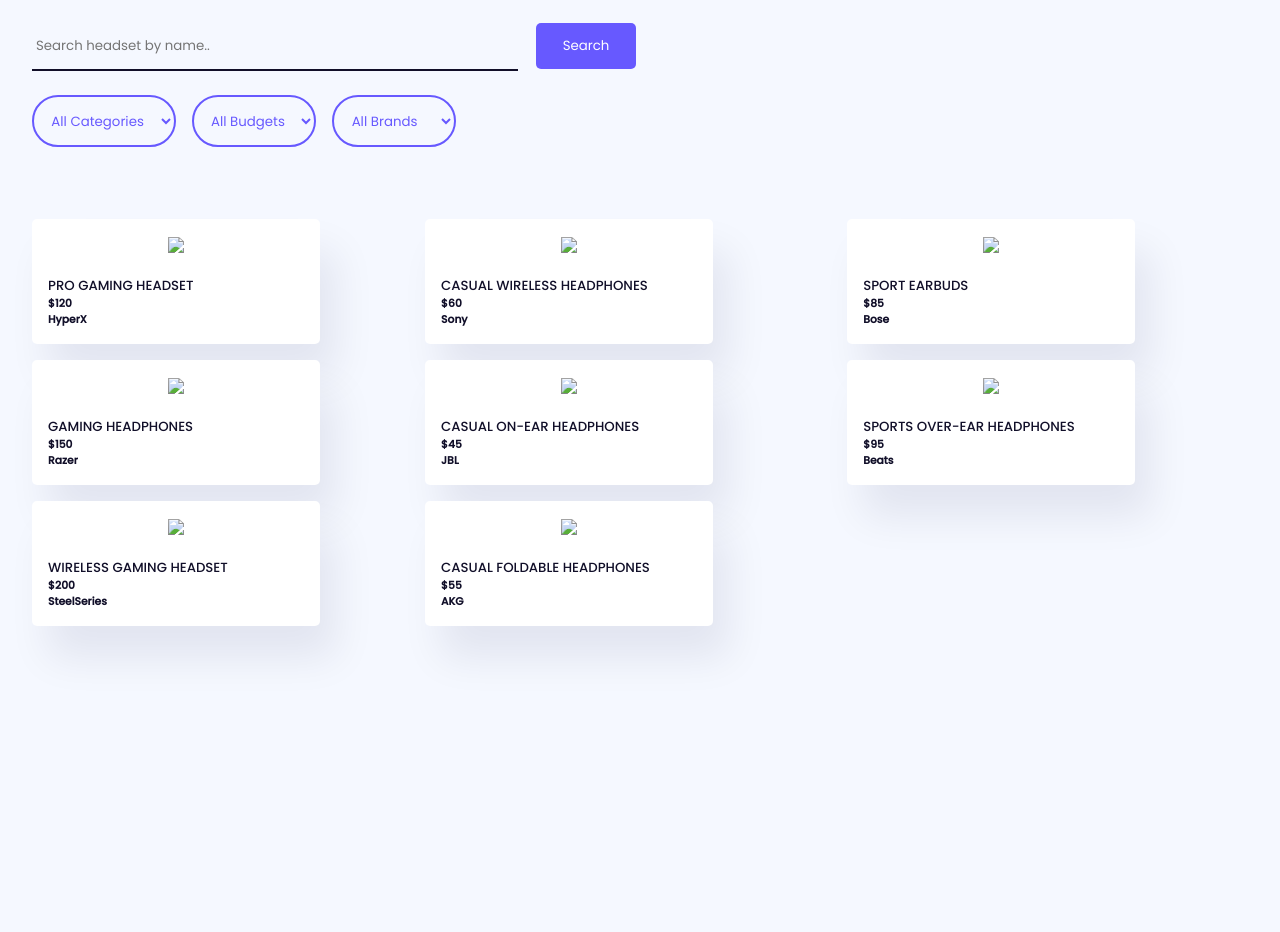
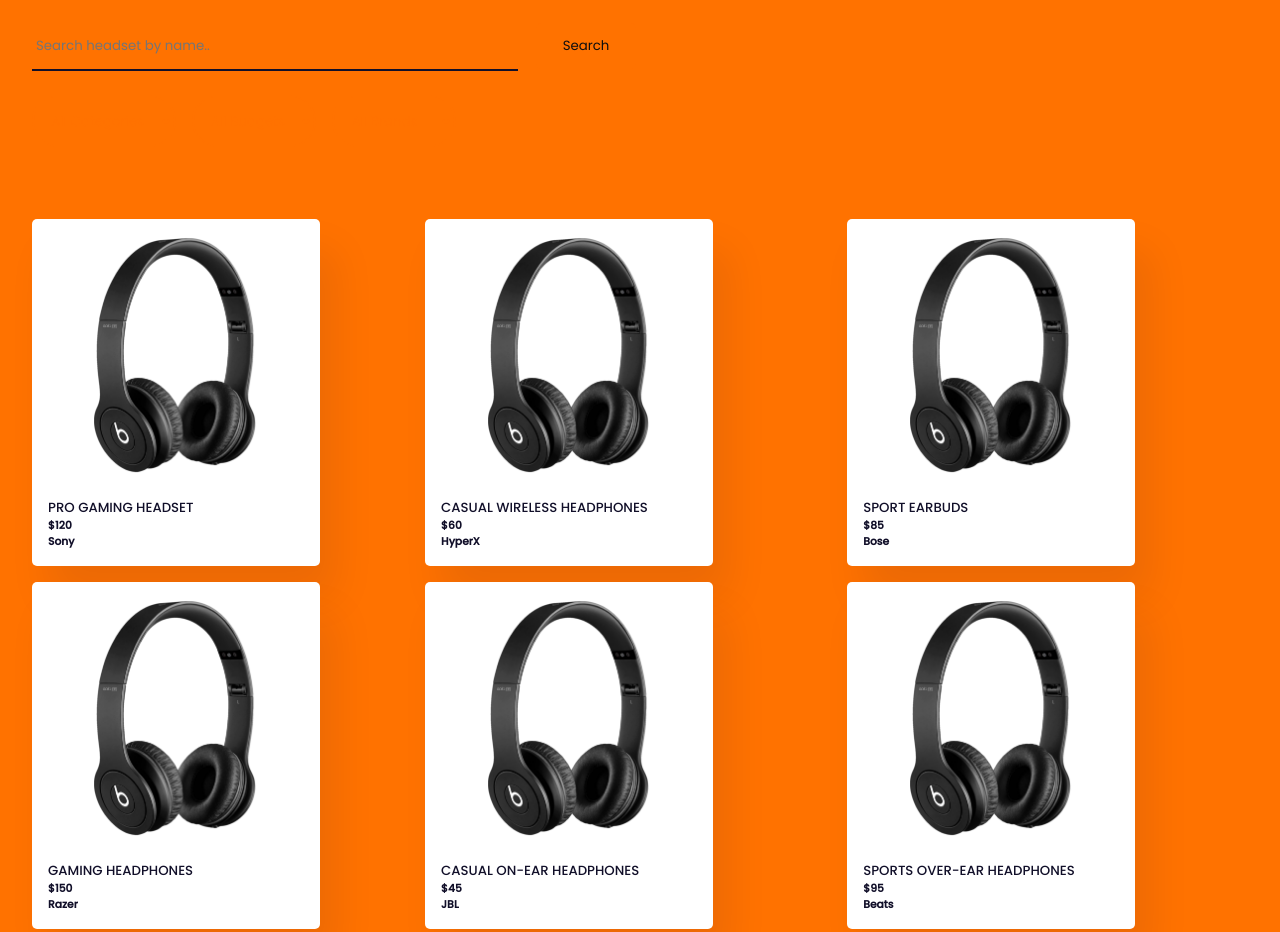
Before and after one commit to yukinon99/UTS_Frond_End, a plain HTML site: page main_screen/search.html in a window 1280 px wide. Shown: the top 932 px of the page. Before the commit the page ends 800 px from the top, so only its background shows below. Drawn offline with Linux system fonts and the light colour scheme.

Commit message:
Changing color and testing

```diff
--- a/main_screen/search.css
+++ b/main_screen/search.css
@@ -8,7 +8,7 @@
   }
 
   body {
-    background-color: #f5f8ff;
+    background-color: #FF7200;
   }
 
   .wrapper {
@@ -34,8 +34,8 @@
   #search-container button {
     padding: 1em 2em;
     margin-left: 1em;
-    background-color: #6759ff;
-    color: #ffffff;
+    background-color: #FF7200;
+    color: #100e0e;
     border-radius: 5px;
     margin-top: 0.5em;
   }
@@ -50,27 +50,27 @@
   #filters select {
     padding: 1em;
     background-color: transparent;
-    border: 2px solid #6759ff;
-    color: #6759ff;
+    border: 2px solid #FF7200;
+    color: #FF7200;
     border-radius: 3em;
     cursor: pointer;
   }
 
   #filters select:focus {
-    border-color: #6759ff;
+    border-color: #FF7200;
   }
 
   .button-value {
-    border: 2px solid #6759ff;
+    border: 2px solid #FF7200;
     padding: 1em 2.2em;
     border-radius: 3em;
     background-color: transparent;
-    color: #6759ff;
+    color: #FF7200;
     cursor: pointer;
   }
 
   .active {
-    background-color: #6759ff;
+    background-color: #FF7200;
     color: #ffffff;
   }
 
--- a/main_screen/search.js
+++ b/main_screen/search.js
@@ -4,57 +4,57 @@ let products = {
         productName: "Pro Gaming Headset",
         category: "Gaming",
         price: 120,
-        brand: "HyperX",
-        image: "pro-gaming-headset.jpg",
+        brand: "Sony",
+        image: "images/Sony1.png",
       },
       {
         productName: "Casual Wireless Headphones",
         category: "Casual",
         price: 60,
-        brand: "Sony",
-        image: "casual-wireless-headphones.jpg",
+        brand: "HyperX",
+        image: "images/Sony1.png",
       },
       {
         productName: "Sport Earbuds",
         category: "Sports",
         price: 85,
         brand: "Bose",
-        image: "sport-earbuds.jpg",
+        image: "images/Sony1.png",
       },
       {
         productName: "Gaming Headphones",
         category: "Gaming",
         price: 150,
         brand: "Razer",
-        image: "gaming-headphones.jpg",
+        image: "images/Sony1.png",
       },
       {
         productName: "Casual On-Ear Headphones",
         category: "Casual",
         price: 45,
         brand: "JBL",
-        image: "casual-on-ear-headphones.jpg",
+        image: "images/Sony1.png",
       },
       {
         productName: "Sports Over-Ear Headphones",
         category: "Sports",
         price: 95,
         brand: "Beats",
-        image: "sports-over-ear-headphones.jpg",
+        image: "images/Sony1.png",
       },
       {
         productName: "Wireless Gaming Headset",
         category: "Gaming",
         price: 200,
         brand: "SteelSeries",
-        image: "wireless-gaming-headset.jpg",
+        image: "images/Sony1.png",
       },
       {
         productName: "Casual Foldable Headphones",
         category: "Casual",
         price: 55,
         brand: "AKG",
-        image: "casual-foldable-headphones.jpg",
+        image: "images/Sony1.png",
       },
     ],
   };
```
Also changed, not shown: ScreenGalang/index.html (+1 -3 lines), main_screen/images/Sony1.png (added).
